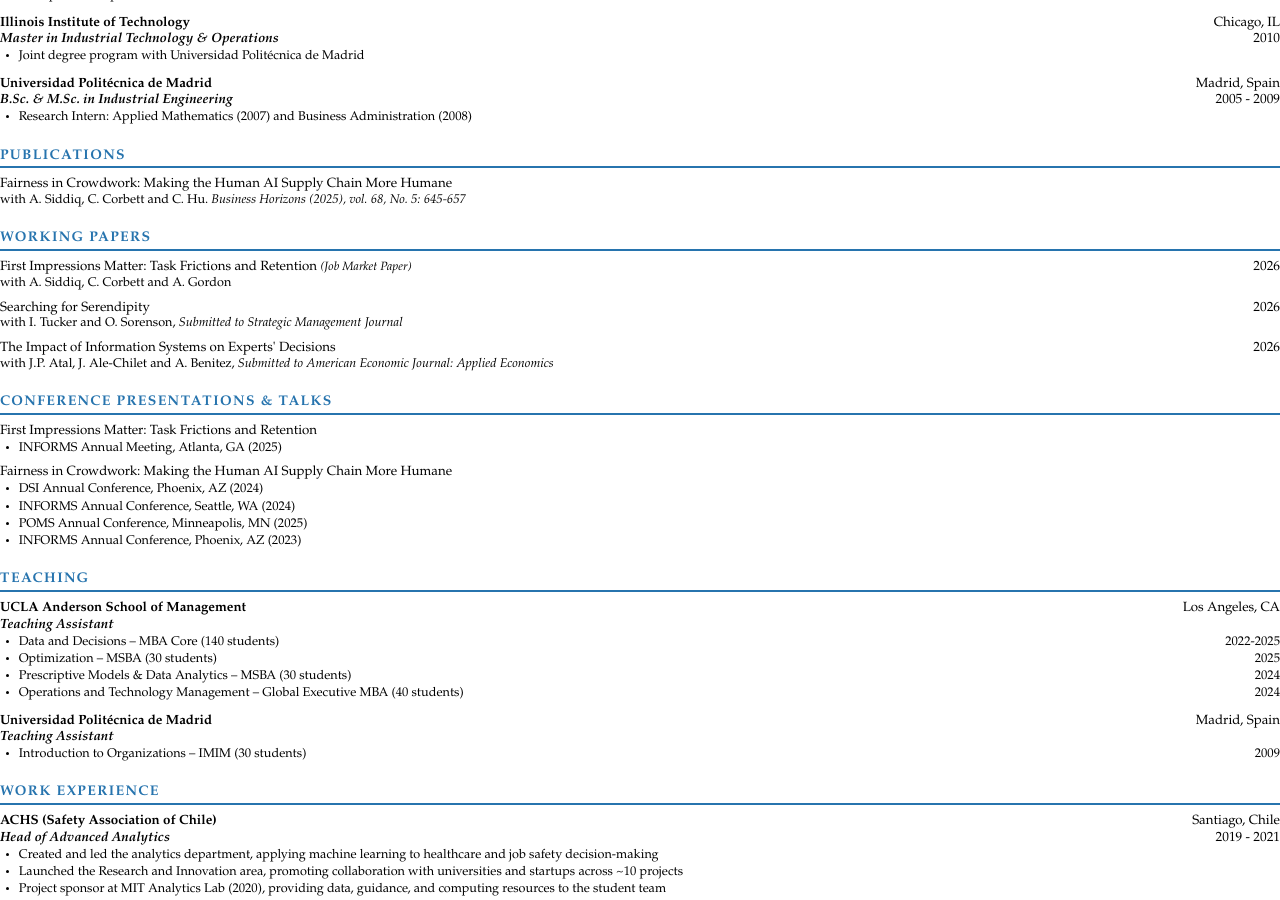
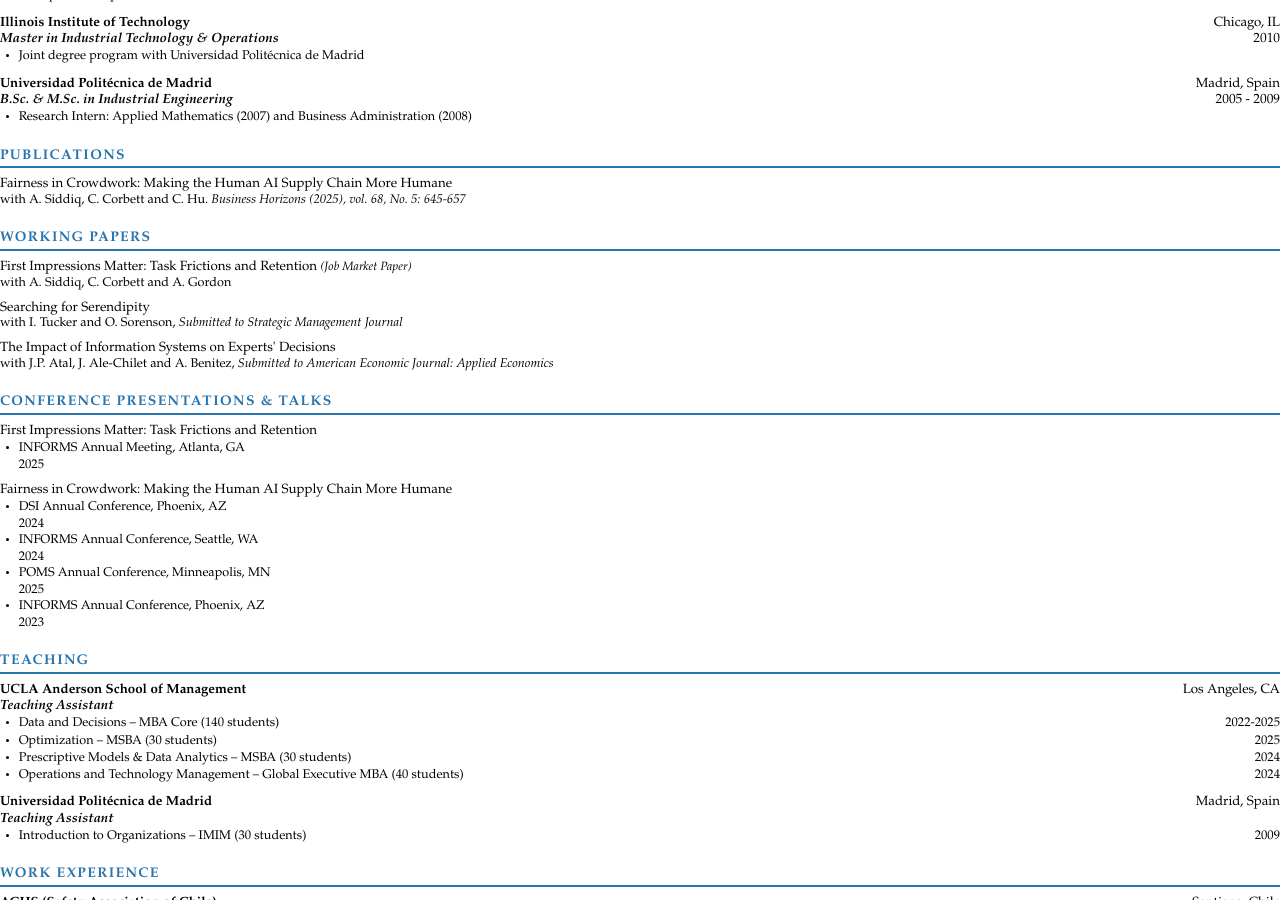
Before and after one commit to martins73/research-site, a Jekyll site: the page built from _pages/cv-print.html, in a window 1280 px wide and 900 px high, scrolled down 326 px. Built offline with Jekyll 4.4.1, drawn with Linux system fonts in a browser that asks for light colours.

Commit message:
Remove year display from paper entries

```diff
--- a/_pages/cv-print.html
+++ b/_pages/cv-print.html
@@ -107,7 +107,6 @@ exclude_from_nav: true
                 {{ paper.title }}
                 {% if paper.status == "Job Market Paper" %}<span class="paper-note"> (Job Market Paper)</span>{% endif %}
             </span>
-            <span class="paper-year">{{ site.time | date: "%Y" }}</span>
         </div>
         <div class="paper-meta">
             with
@@ -127,7 +126,6 @@ exclude_from_nav: true
     <div class="paper-entry">
         <div class="paper-row">
             <span class="paper-title-text">{{ paper.title }}</span>
-            <span class="paper-year">{{ site.time | date: "%Y" }}</span>
         </div>
         <div class="paper-meta">
             with
@@ -148,7 +146,6 @@ exclude_from_nav: true
         <div class="paper-row">
             <span class="paper-title-text">{{ paper.title }}</span>
             {% assign pub_parts = paper.publication | split: "(" %}
-            <span class="paper-year">{{ pub_parts[1] | split: ")" | first }}</span>
         </div>
         <div class="paper-meta">
             with
@@ -184,7 +181,8 @@ exclude_from_nav: true
         <span class="paper-title-text">{{ paper.title }}</span>
         <ul class="talk-list">
             {% for talk in paper.talks %}
-            <li>{{ talk.event }}, {{ talk.location }} ({{ talk.year }})</li>
+            <li>{{ talk.event }}, {{ talk.location }}</li>
+            <span class="entry-right">{{ talk.year }}</span>
             {% endfor %}
         </ul>
     </div>
@@ -208,7 +206,7 @@ exclude_from_nav: true
                 <li>
                     <div class="course-row">
                         <span>{{ course.title }} – {{ course.program }}{% if course.students %} ({{ course.students }} students){% endif %}</span>
-                        <span>{{ course.year }}</span>
+                        <span class="entry-right">{{ course.year }}</span>
                     </div>
                 </li>
                 {% endfor %}
```
